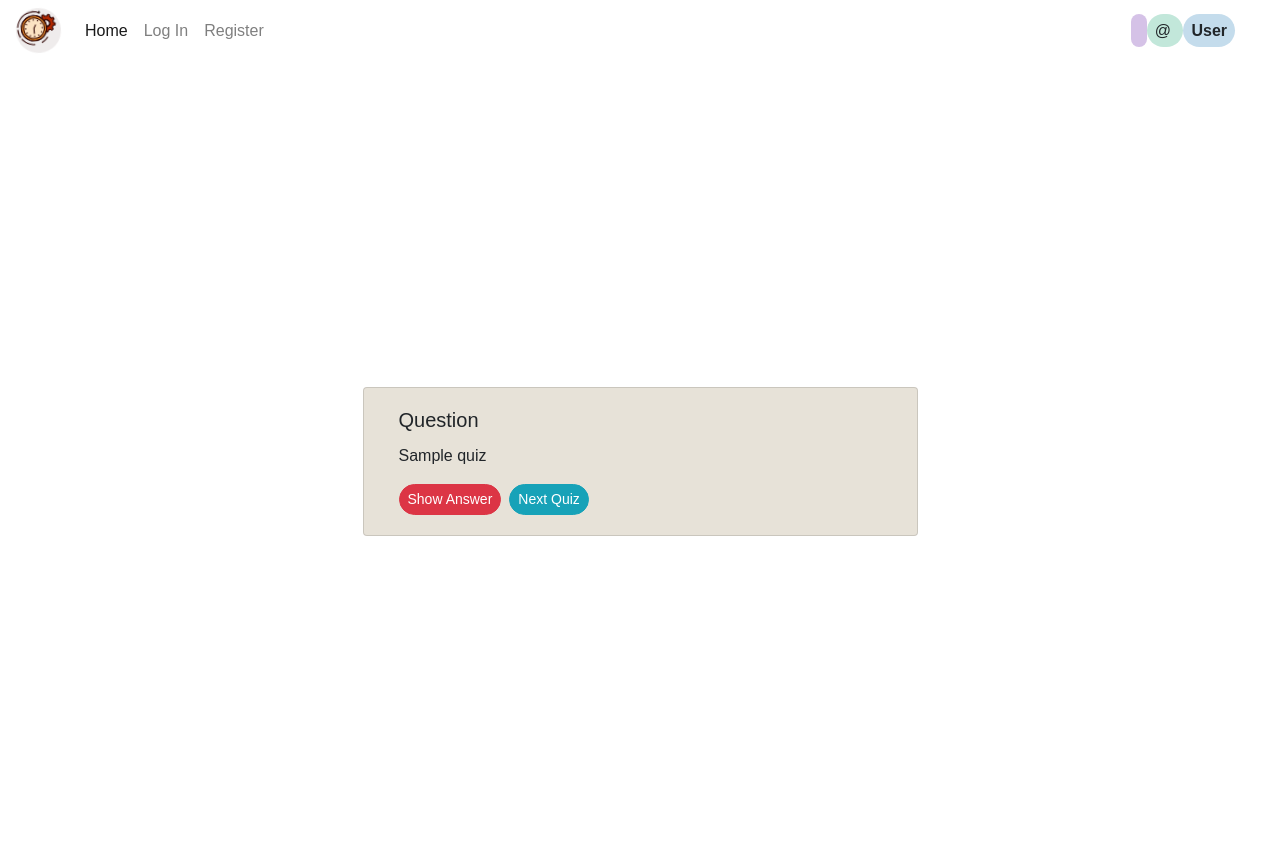
After one commit to M-Tri/capstone-timeline, a Django app: template timeline/templates/timeline/game.html in a window 1280 px wide. The commit adds this page. Run offline with Django 3.2, Linux system fonts and the light colour scheme; the template is opened without the code that fills it: most values are stand-ins (such as "Sample title", 1, 10 or a date in 2020); some libraries are stand-ins or nearby versions.

Commit message:
feat: add quiz functionality with game view and API endpoint

```diff
--- a/timeline/admin.py
+++ b/timeline/admin.py
@@ -1,13 +1,13 @@
 from django.contrib import admin
 from django.contrib.auth.admin import UserAdmin
-from .models import User, Opinion, Label, Article, Image, Supervise
+from .models import User, Opinion, Label, Article, Image, Quiz
 
 # Register your models here.
 admin.site.register(Opinion)
 admin.site.register(Label)
 admin.site.register(Article)
 admin.site.register(Image)
-admin.site.register(Supervise)
+admin.site.register(Quiz)
 
 
 class AddEditorUser(UserAdmin):
--- a/timeline/static/timeline/styles.css
+++ b/timeline/static/timeline/styles.css
@@ -65,3 +65,41 @@
   font-weight: 400;
   font-style: normal;
 }
+
+/* Screen saver for timeline */
+@keyframes spin_screen {
+    0% { transform: rotate(0deg); }
+    50% { transform: rotate(-180deg); }
+    100% { transform: rotate(-360deg); }
+}
+
+
+
+.back_round_color {
+  background-color: rgb(231, 226, 216);
+}
+
+.flip {
+  animation: flipcard 1s;
+}
+
+@keyframes flipcard {
+  0% {
+    transform: rotateY(0deg);
+  }
+  25% {
+    transform: rotateY(90deg) scale(0.25);
+    color: rgb(231, 226, 216);
+  }
+  50% {
+    transform: rotateY(180deg) scale(0);
+    color: rgb(231, 226, 216);
+  }
+  75% {
+    transform: rotateY(90deg) scale(0.25);
+    color: rgb(231, 226, 216);
+  }
+  100% {
+    transform: rotateY(360deg);
+  }
+}
--- /dev/null
+++ b/timeline/templates/timeline/game.html
@@ -0,0 +1,156 @@
+{% load static %}
+
+<!DOCTYPE html>
+<html lang="en">
+
+<head>
+  <title>GameLine</title>
+  <meta name="viewport" content="width=device-width, initial-scale=1.0">
+  <link rel="stylesheet" href="https://stackpath.bootstrapcdn.com/bootstrap/4.4.1/css/bootstrap.min.css"
+    integrity="sha384-Vkoo8x4CGsO3+Hhxv8T/Q5PaXtkKtu6ug5TOeNV6gBiFeWPGFN9MuhOf23Q9Ifjh" crossorigin="anonymous">
+  <link href="{% static 'timeline/styles.css' %}" rel="stylesheet">
+  <!-- Google fonts -->
+  <link rel="preconnect" href="https://fonts.googleapis.com">
+  <link rel="preconnect" href="https://fonts.gstatic.com" crossorigin>
+  <link href="https://fonts.googleapis.com/css2?family=Roboto:ital,wght@0,100..900;1,100..900&display=swap"
+    rel="stylesheet">
+  <!-- React -->
+  <script src="https://unpkg.com/react@17/umd/react.production.min.js" crossorigin></script>
+  <script src="https://unpkg.com/react-dom@17/umd/react-dom.production.min.js" crossorigin></script>
+  <script src="https://unpkg.com/babel-standalone@6/babel.min.js"></script>
+</head>
+
+<body>
+  <nav class="navbar sticky-top navbar-expand-lg navbar-light bg-white">
+    <a id="logo" class="text-hide navbar-brand">TimeLine</a>
+    <button class="navbar-toggler" type="button" data-toggle="collapse" data-target="#navbarSupportedContent"
+      aria-controls="navbarSupportedContent" aria-expanded="false" aria-label="Toggle navigation">
+      <span class="navbar-toggler-icon"></span>
+    </button>
+
+    <div class="collapse navbar-collapse" id="navbarSupportedContent">
+      <ul class="navbar-nav">
+        <li class="nav-item active">
+          <a class="nav-link" href="{% url 'index' %}"> Home <span class="sr-only">(current)</span></a>
+        </li>
+        {% if user.is_authenticated %}
+        <li class="nav-item">
+          <a class="nav-link" href="{% url 'all_opinions' %}">Opinions</a>
+        </li>
+        <li class="nav-item">
+          <a class="nav-link" href="{% url 'game' %}">Quiz</a>
+        </li>
+        <li class="nav-item">
+          <a class="nav-link" href="{% url 'create_opinion' %}">Create Opinion</a>
+        </li>
+        {% if user.is_authenticated and user.is_editor %}
+        <li class="nav-item">
+          <a class="nav-link" href="{% url 'create_post' %}">Create Post</a>
+        </li>
+        <li class="nav-item">
+          <a class="nav-link" href="{% url 'reported_opinions' %}">Reported</a>
+        </li>
+        {% endif %}
+        <li class="nav-item">
+          <a class="nav-link" href="{% url 'logout' %}">Log Out</a>
+        </li>
+
+        {% else %}
+        <li class="nav-item">
+          <a class="nav-link" href="{% url 'login' %}">Log In</a>
+        </li>
+        <li class="nav-item">
+          <a class="nav-link" href="{% url 'register' %}">Register</a>
+        </li>
+        {% endif %}
+      </ul>
+      <Div class="d-flex flex-grow-1 align-items-center pr-3">
+        <span class="flex-grow-1 bd-highlight"><!--placeholder--></span>
+
+        <span class="btn rounded-pill d-none d-md-inline-block">
+          {% if user.is_authenticated and user.is_editor %}
+          <span class="p-2 rounded-pill" style="background-color:rgb(213, 194, 231)">
+            {{user.username}}
+          </span>
+          <span class="p-2 rounded-pill" style="background-color:rgb(194, 231, 218)">
+            @
+          </span>
+          <strong class="p-2 rounded-pill" style="background-color:rgb(231, 194, 231)">Editor</strong>
+          {% else %}
+          <span class="p-2 rounded-pill" style="background-color:rgb(213, 194, 231)">
+            {{user.username}}
+          </span>
+          <span class="p-2 rounded-pill" style="background-color:rgb(194, 231, 218)">
+            @
+          </span>
+          <strong class="p-2 rounded-pill" style="background-color:rgb(196, 220, 236)">User</strong>
+          {% endif %}
+        </span>
+      </Div>
+    </div>
+  </nav>
+  <!-- ----------------------------------------------------------------- -->
+  <!-- ----------------------------------------------------------------- -->
+  <div class="body">
+    <div id="app"></div>
+        <script>
+            window.newQuiz = {
+                question: "{{ quiz.question }}",
+                answer: "{{ quiz.answer}}",
+            };
+        </script>
+
+        <script type="text/babel">
+
+
+
+        function App() {
+          const [quiz, setQuiz] = React.useState(window.newQuiz);
+          const [myAnswer, setMyAnswer] = React.useState(false);
+
+          function getDisplayText() {
+            if (myAnswer) {
+              return quiz.answer;
+            } else {
+              return quiz.question;
+            }
+          }
+
+          const getNextQuiz = () => {
+            fetch('/get/quiz/api/')
+              .then(res => res.json())
+              .then(quiz => {
+                setQuiz(quiz);
+                setmyAnswer(false);
+              });
+          };
+
+          return (
+            <div className="container vw-100 vh-100 d-flex justify-content-center align-items-center">
+              <div className="row justify-content-center w-100 h-30">
+                <div className={`card col-8 col-md-6 back_round_color ${myAnswer ? 'flip' : ''}`}>
+                  <div className="card-body">
+                    <h5 className="card-title">Question</h5>
+                    <p className="card-text">{getDisplayText()}</p>
+                    <button class="btn btn-danger rounded-pill mr-2 btn-sm" onClick={() => setMyAnswer(!myAnswer)}>{myAnswer ? 'Hide Answer' : 'Show Answer'}</button>
+                    <button class="btn btn-info rounded-pill mr-2 btn-sm" onClick={getNextQuiz}>Next Quiz</button>
+                  </div>
+                </div>
+              </div>
+            </div>
+          );
+        }
+
+            ReactDOM.render(<App />, document.querySelector("#app"));
+        </script>
+  </div>
+  <!-- ----------------------------------------------------------------- -->
+  <!-- ----------------------------------------------------------------- -->
+  <script src="https://cdnjs.cloudflare.com/ajax/libs/jquery/3.4.1/jquery.min.js"
+    integrity="sha512-bnIvzh6FU75ZKxp0GXLH9bewza/OIw6dLVh9ICg0gogclmYGguQJWl8U30WpbsGTqbIiAwxTsbe76DErLq5EDQ=="
+    crossorigin="anonymous" referrerpolicy="no-referrer"></script>
+  <script src="https://cdn.jsdelivr.net/npm/bootstrap@4.4.1/dist/js/bootstrap.bundle.min.js"
+    integrity="sha256-OUFW7hFO0/r5aEGTQOz9F/aXQOt+TwqI1Z4fbVvww04=" crossorigin="anonymous"></script>
+</body>
+
+</html>
--- a/timeline/templates/timeline/layout.html
+++ b/timeline/templates/timeline/layout.html
@@ -30,6 +30,9 @@
         {% if user.is_authenticated %}
         <li class="nav-item">
           <a class="nav-link" href="{% url 'all_opinions' %}">Opinions</a>
+        </li>
+        <li class="nav-item">
+          <a class="nav-link" href="{% url 'game' %}">Quiz</a>
         </li>
         <li class="nav-item">
           <a class="nav-link" href="{% url 'create_opinion' %}">Create Opinion</a>
--- a/timeline/urls.py
+++ b/timeline/urls.py
@@ -15,4 +15,6 @@ urlpatterns = [
     path('reported/opinions/', views.reported_opinions, name="reported_opinions"),
     path('delete/opinion/<str:opinion_id>/', views.delete_opinion, name="delete_opinion"),
     path('keep/opinion/<str:opinion_id>/', views.keep_opinion, name="keep_opinion"),
+    path('game/', views.game, name="game"),
+    path('get/quiz/api/', views.get_quiz_api, name='get_quiz_api'),
 ]
```
Also changed, not shown: timeline/models.py (+3 -11 lines), timeline/views.py (+17 -1 lines).
